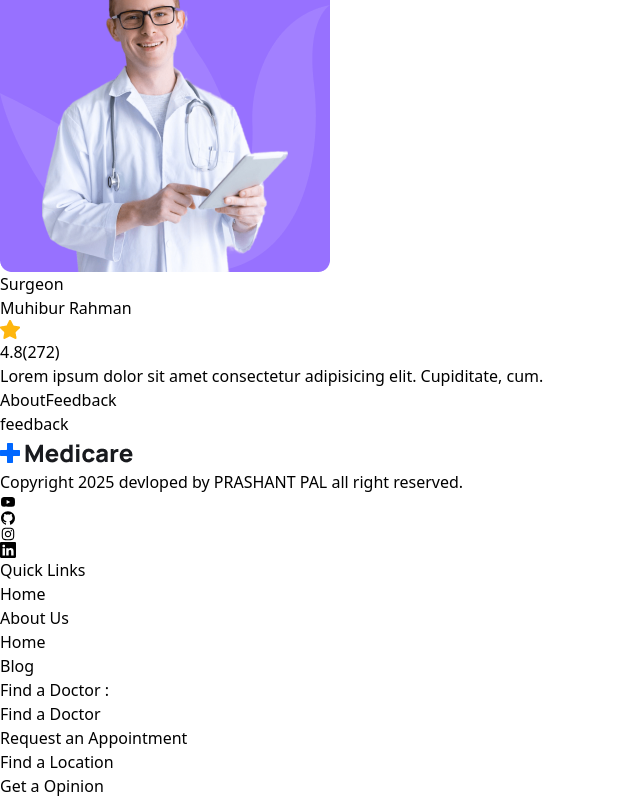
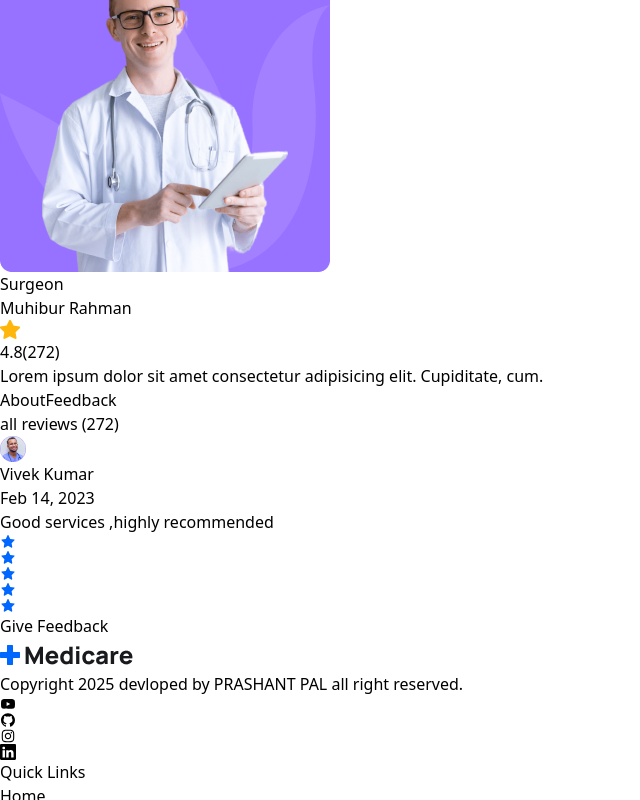
Before and after one commit to Prashantpal123/Medicare, a React (Vite) app in the folder frontend/: page /doctors/1 in a window 1280 px wide. Both pictures are taken after a click on the button "Feedback". Shown: the part 428-1228 px from the top of the page, without its empty margins (0-640 px from the left). Built offline with nearby package versions, Linux system fonts and the light colour scheme.

Commit message:
find a doctor complete and feedback feature half complete

```diff
--- /dev/null
+++ b/frontend/src/pages/Doctors/FeedBack_form.jsx
@@ -0,0 +1,34 @@
+import React from 'react'
+import { useState } from 'react'
+import { AiFillStar } from "react-icons/ai";
+
+
+const Feedback_form = () => {
+
+ const [rating, setrating] = useState(0)
+ const [hover, sethover] = useState(0)
+const [review, setreview] = useState()
+
+  return (
+    <form action="">
+     <div>
+        <h3 className='text-slate-900 text-[16px] font-semibold
+        mb-4 '>
+            How would you rate the overall experience share your feedback or suggestion !
+
+        </h3>
+        <textarea name="" id="" className='border border-solid border-[#0066ff34]
+        focus:outline outline-sky-700 w-full px-4 py-3 rounded-md' rows="5"
+        placeholder='Write Your Message'
+        onChange={e=>setreview(e.target.value)}
+        ></textarea>
+
+     </div>
+
+
+
+    </form>
+  )
+}
+
+export default Feedback_form
--- a/frontend/src/pages/Doctors/Feedback.jsx
+++ b/frontend/src/pages/Doctors/Feedback.jsx
@@ -1,9 +1,57 @@
 import React from 'react'
+import avatar from "./../../assets/avatar-icon.png"
+import { formateDate } from '../../../utils/formateDate'
+import { AiFillStar } from "react-icons/ai";
+import Feedback_form from './FeedBack_form';
+import { useState } from 'react';
 
 const Feedback = () => {
+  const [showfeedbackform, setshowfeedbackform] = useState(false)
   return (
     <div>
-      feedback
+     <div className='mb-[50px]'>
+      <h4 className='text-[20px] leading-[30px] font-bold text-slate-900 mb-[30px]'>
+         all  reviews (272)
+
+      </h4>
+      <div className='flex justify-between gap-10 mb-[30px]'>
+        <div className='flex gap-3'>
+          <figure className='w-10 h-10 rounded-full'>
+            <img src={avatar} className='w-full' alt="" />
+          </figure>
+          <div>
+            <h5 className='text-[16px] leading-6 text-sky-600 font-bold'>
+             Vivek Kumar
+            </h5>
+            <p className='text-[14px] leading-6 text-gray-600   '>
+              {formateDate("02-14-2023")}
+            </p>
+            <p className='mt-3 font font-medium text-[15px] '>
+           Good services ,highly recommended
+            </p>
+          </div>
+        </div>
+
+
+        <div className='flex gap-1'>
+          {[...Array(5).keys()].map((_,index)=>(<AiFillStar key={index} color='#0067ff' />))}
+
+        </div>
+
+      </div>
+     </div>
+    {
+      !showfeedbackform &&  (<div className='text-center '>
+      <button className='bg-sky-700 hover:bg-sky-800 text-white rounded-full px-2 text-[24px] py-1 font-semibold md:px-3
+      ' onClick={()=>setshowfeedbackform(true)}>Give Feedback</button>
+     </div>)
+    }
+
+
+
+    {showfeedbackform && <Feedback_form/>}
+
+
     </div>
   )
 }
```
Also changed, not shown: frontend/src/components/About/About.jsx (line endings or trailing spaces).
